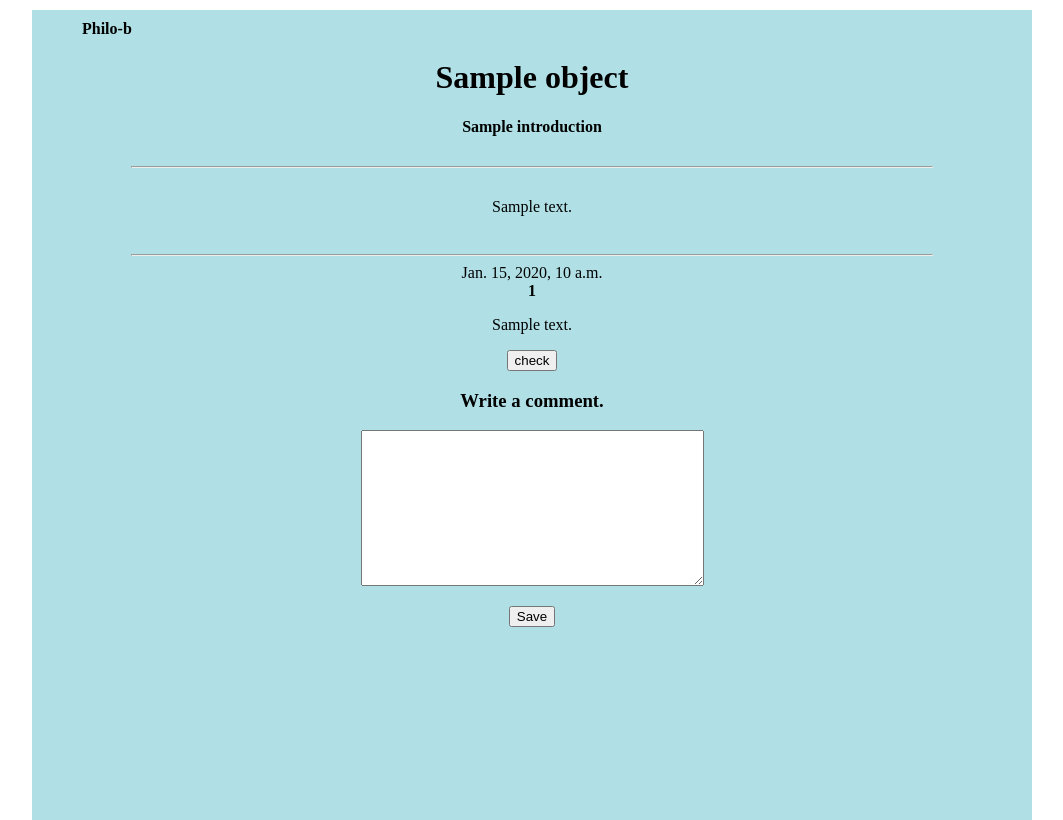
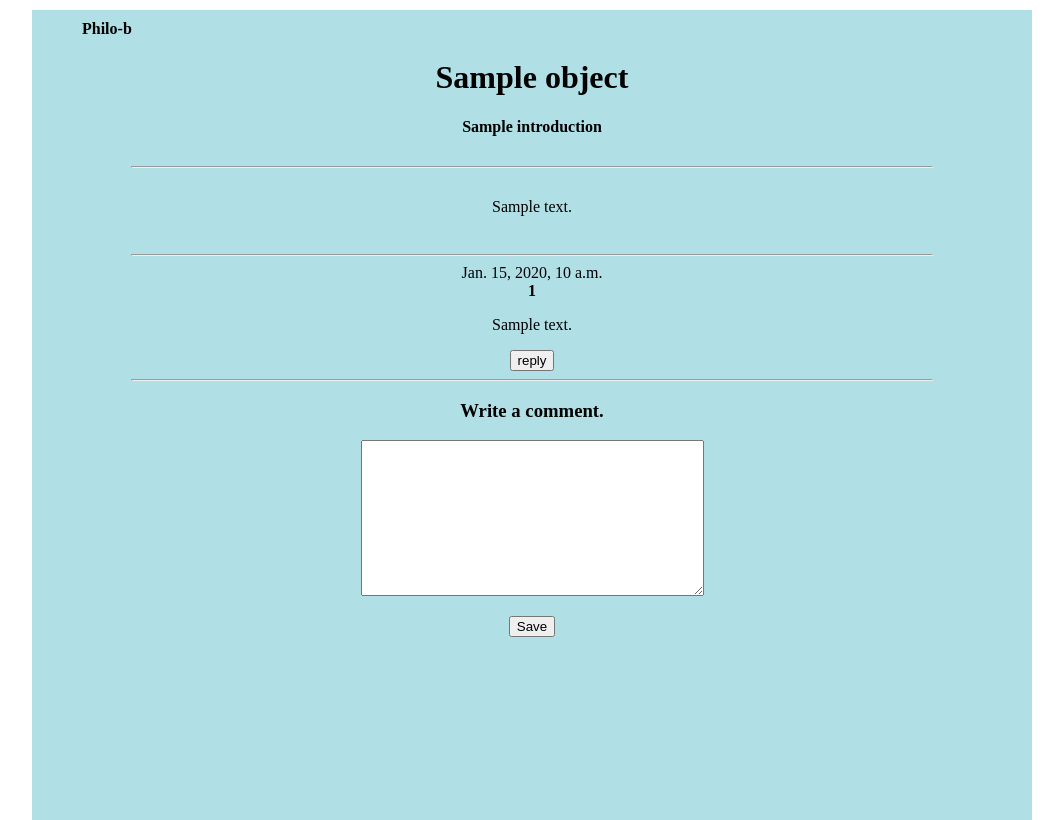
Before and after one commit to DZ84/philo-b, a Django app: template philo-b/templates/blog/post.html in a window 1280 px wide. Shown: the whole page, without its empty margins (108-1171 px from the left). Run offline with Django 3.2, Linux system fonts and the light colour scheme; tables that the repository leaves empty hold one stand-in row (values such as "Sample post"); the template is opened without the code that fills it: values that come from a table or form of the project are taken from there, most other values are stand-ins (such as "Sample title", 1, 10 or a date in 2020); data that the repository does not hold is empty.

Commit message:
some adjustments, layout, and remarks

```diff
--- a/philo-b/templates/blog/post.html
+++ b/philo-b/templates/blog/post.html
@@ -34,14 +34,15 @@
 
 {% endblock subheader %}
 {% block content %}
-
+<!-- maybe add some safe filters on the post and comments.
+	 dunno why you would use the linebreaks option for the
+	 comments, safe seems a better option to me -->
 	<div class="main-text-container">
 		{{ post.body }}
 	</div>
 
 {% endblock content %}
 {% block comments %}
-<!-- he keeps using something called |safe, what's that? -->
 	<hr class="separator-comment">
 	{% for comment in comments %}
 
@@ -53,11 +54,11 @@
 		{% if form %}
 
 			<a class="button" onclick="return show_comments_form({{ comment.id }})">
-				<button>check</button>
+				<button>reply</button>
 			</a>
 
 		{% endif %}
-
+		<hr>
 	{% empty %}
 
 		<p>No comments here yet :(</p>
```
